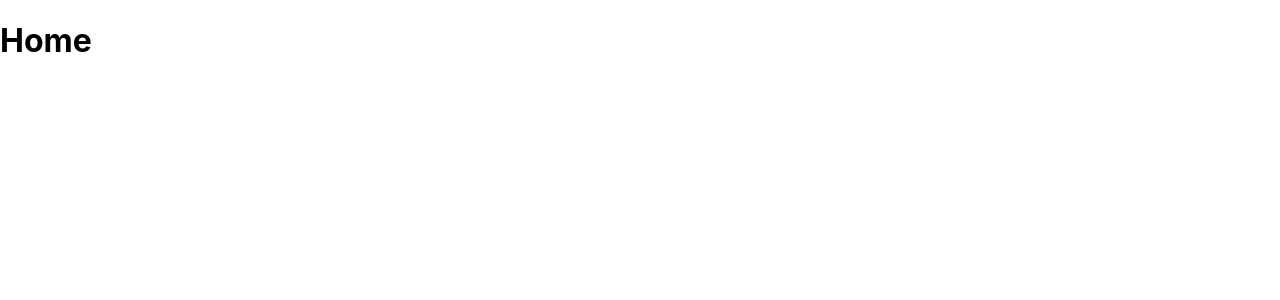
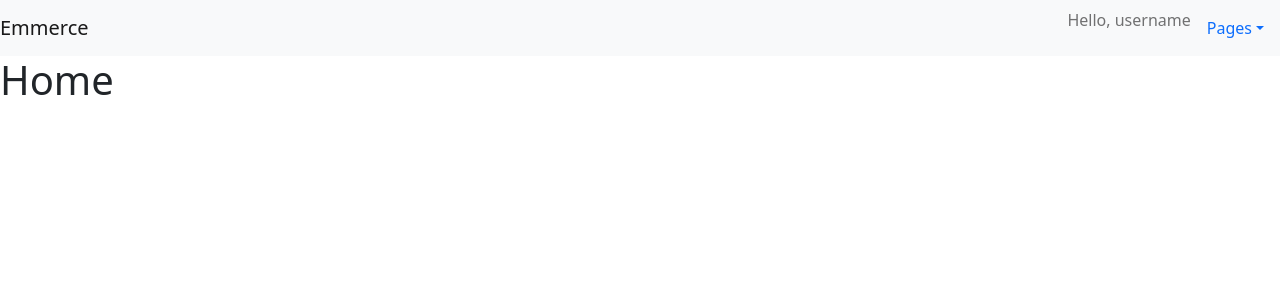
Before and after one commit to dedi-dev/Emmerce-App, a React (Create React App) app: page / in a window 1280 px wide. Shown: the top 300 px of the page. Built offline with nearby package versions, Linux system fonts and the light colour scheme.

Commit message:
Add Navigation Bar

```diff
--- a/src/App.jsx
+++ b/src/App.jsx
@@ -1,7 +1,9 @@
 import React from "react";
+import "bootstrap/dist/css/bootstrap.css";
 import logo from "./logo.svg";
 import "./App.css";
 import { BrowserRouter, Route, Switch } from "react-router-dom";
+import MyNavbar from "./components/MyNavbar";
 
 import Login from "./pages/Auth/Login";
 import Register from "./pages/Auth/Register";
@@ -15,10 +17,8 @@ class App extends React.Component {
   render() {
     return (
       <BrowserRouter>
+        <MyNavbar />
         <Switch>
-          {/* // <div>
-      //   <h1>App JS</h1>
-      // </div> */}
           <Route component={Login} path="/login" />
           <Route component={Register} path="/register" />
           <Route component={Admin} path="/admin" />
--- /dev/null
+++ b/src/components/MyNavbar.jsx
@@ -0,0 +1,52 @@
+import React from "react";
+import {
+  Navbar,
+  Nav,
+  NavItem,
+  NavLink,
+  UncontrolledDropdown,
+  DropdownToggle,
+  NavbarBrand,
+  NavbarText,
+  DropdownMenu,
+  DropdownItem,
+} from "reactstrap";
+import { Link } from "react-router-dom";
+
+class MyNavbar extends React.Component {
+  render() {
+    return (
+      <div>
+        <Navbar color="light" light>
+          <NavbarBrand>Emmerce</NavbarBrand>
+          <Nav>
+            <NavItem>
+              <NavbarText>Hello, username</NavbarText>
+            </NavItem>
+            <UncontrolledDropdown nav inNavbar>
+              <DropdownToggle nav caret>
+                Pages
+              </DropdownToggle>
+              <DropdownMenu right>
+                <DropdownItem>
+                  <Link to="/">Home</Link>
+                </DropdownItem>
+                <DropdownItem>
+                  <Link to="/cart">Cart</Link>
+                </DropdownItem>
+                <DropdownItem>
+                  <Link to="/history">History</Link>
+                </DropdownItem>
+                <DropdownItem>
+                  <Link to="/product-detail">Product Detail</Link>
+                </DropdownItem>
+              </DropdownMenu>
+            </UncontrolledDropdown>
+          </Nav>
+        </Navbar>
+      </div>
+    );
+  }
+}
+
+export default MyNavbar;
```
